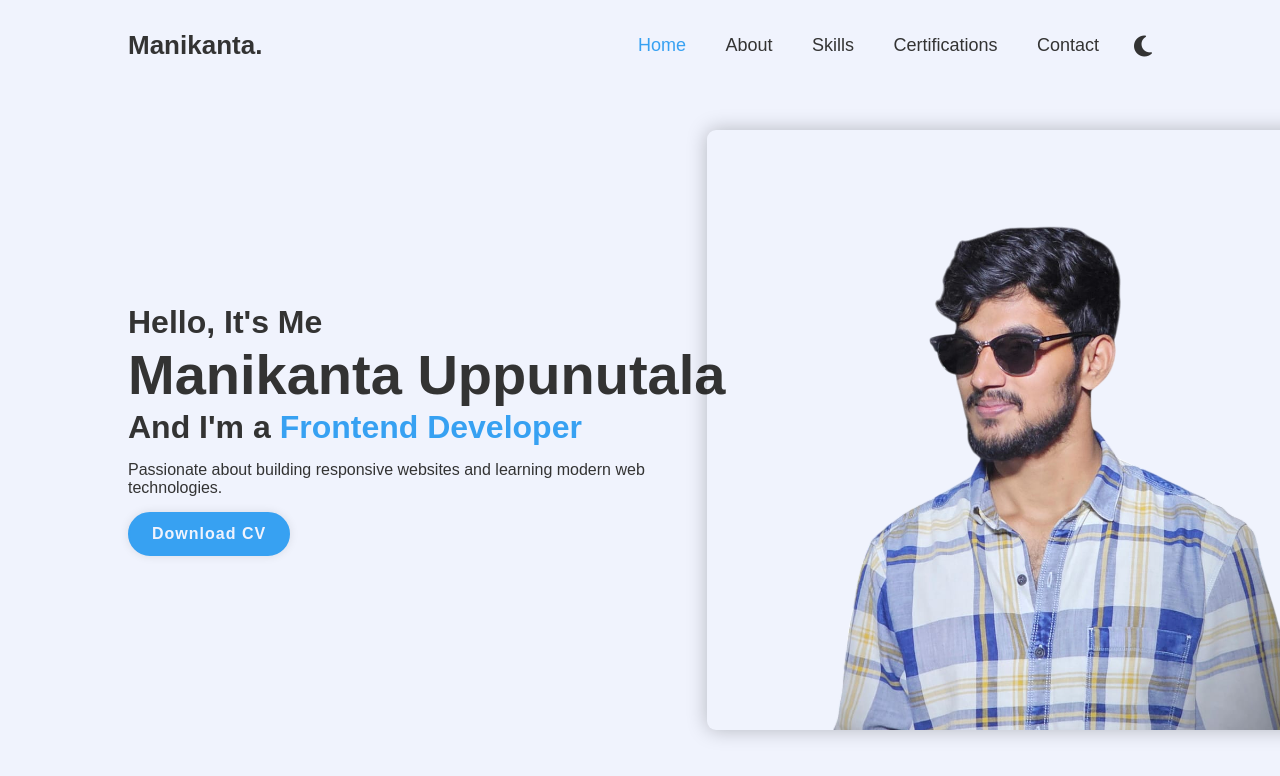
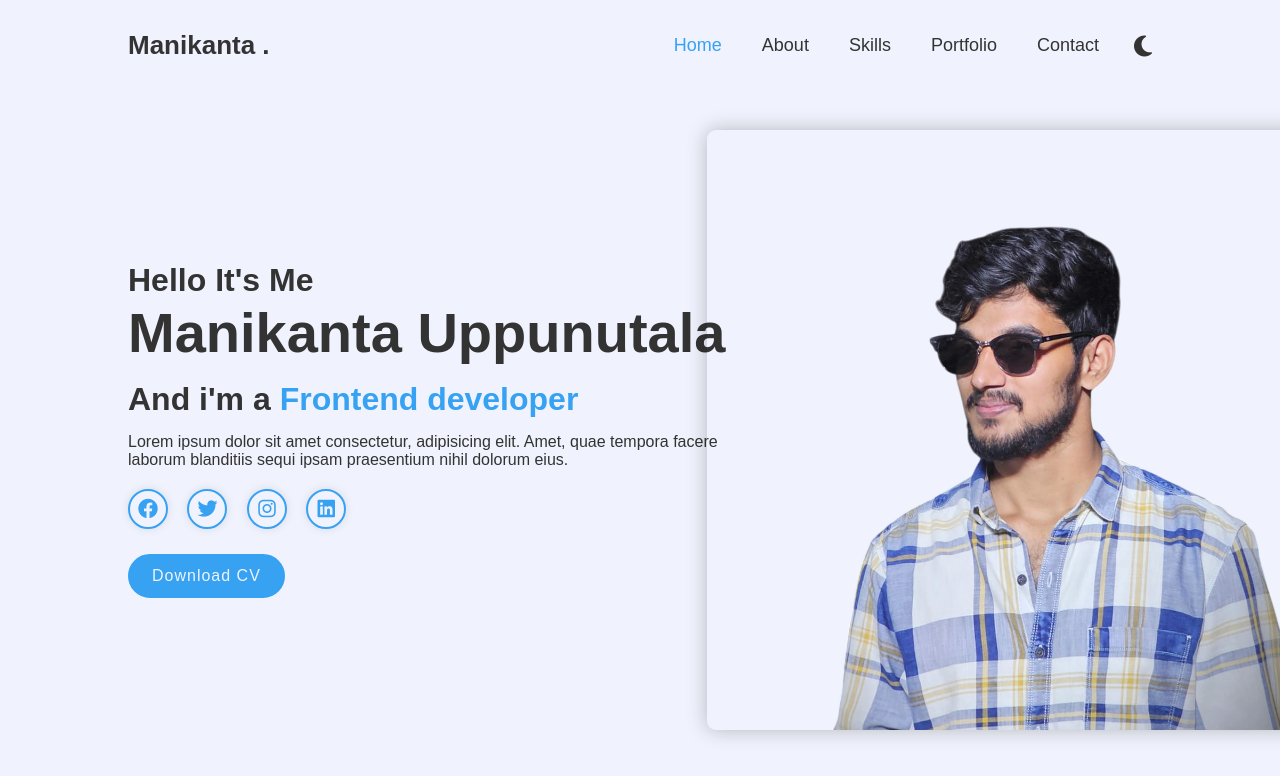
Before and after one commit to Maniknta610/Portfolio, a plain HTML site: page index.html in a window 1280 px wide. Shown: the top 776 px of the page. Drawn offline with Linux system fonts and the light colour scheme.

Commit message:
Merged remote with local portfolio

```diff
--- a/index.html
+++ b/index.html
@@ -1,39 +1,60 @@
 <!DOCTYPE html>
 <html lang="en">
 <head>
-  <meta charset="UTF-8" />
-  <meta name="viewport" content="width=device-width, initial-scale=1.0" />
-  <title>Home - Manikanta Portfolio</title>
-  <link rel="stylesheet" href="style.css" />
-  <link rel="stylesheet" href="https://cdnjs.cloudflare.com/ajax/libs/font-awesome/6.4.0/css/all.min.css" />
+    <meta charset="UTF-8">
+    <meta name="viewport" content="width=device-width, initial-scale=1.0">
+    <title>portfolio</title>
+    <link rel="stylesheet" href="style.css"/>
+    <link rel="stylesheet" href="https://cdnjs.cloudflare.com/ajax/libs/font-awesome/6.4.0/css/all.min.css">
 </head>
-<body>
+<body >
     <div class="container active" id="container">
         <header class="header">
-      <a href="index.html" class="logo">Manikanta.</a>
+            <a href="#" class="logo">Manikanta .</a>
+
             <nav class="navbar">
-        <a href="index.html" class="active">Home</a>
-        <a href="about.html">About</a>
-        <a href="skills.html">Skills</a>
-        <a href="certifications.html">Certifications</a>
-        <a href="contact.html">Contact</a>
+                <a href="#" class="active"> Home </a>
+                <a href="#" > About </a>
+                <a href="#" > Skills </a>
+                <a href="#" > Portfolio </a>
+                 <a href="#" > Contact  </a>
             </nav>
-      <div class="toggle-icon"><i class="fa-solid fa-moon"></i></div>
+            <div class="toggle-icon"><i class="fa-solid fa-moon"></i> </div>
         </header>
-
         <section class="home">
             <div class="home-content">
-        <h3>Hello, It's Me</h3>
+                <h3>Hello It's Me</h3>
                 <h1>Manikanta Uppunutala</h1>
-        <h3>And I'm a <span>Frontend Developer</span></h3>
-        <p>Passionate about building responsive websites and learning modern web technologies.</p>
+                <p></p>
+                <h3>And i'm a <span> Frontend developer </span></h3>
+                <p>Lorem ipsum dolor sit amet consectetur, adipisicing elit. Amet, quae tempora facere laborum blanditiis sequi ipsam praesentium nihil dolorum eius.</p>
+
+                <div class="social-Media">
+                    <a href="#"><i class="fa-brands fa-facebook"></i></a>
+                    <a href="#"><i class="fa-brands fa-twitter"></i></a>
+                    <a href="#"><i class="fa-brands fa-instagram"></i></a>
+                    <a href="#"><i class="fa-brands fa-linkedin"></i></a>
+                </div>
+
+
                 <a href="#" class="btn">Download CV</a>
             </div>
             <div class="home-img">
-        <img src="Manimain.PNG" alt="Profile Image" />
+                <img src="Manimain.PNG">
             </div>
         </section>
+
+        <section class="skills">
+            <div class="skills-content">
+
+
             </div>
-  <script src="script.js"></script>
+
+        </section>
+
+    </div>
+
+
+    <script src="script .js"></script>
 </body>
 </html>
--- a/script .js
+++ b/script .js
@@ -1,19 +1,22 @@
+const container = document.querySelector('.container');
 
-const container = document.querySelector('.container');
-if (container) {
+// Clone the container for dark mode
 const cloneContainer = container.cloneNode(true);
 cloneContainer.id = 'dark-container';
 document.body.appendChild(cloneContainer);
 cloneContainer.classList.remove('active');
 
+// Select toggle icons and moon/sun icons
 const toggleIcons = document.querySelectorAll('.toggle-icon');
 const icons = document.querySelectorAll('.toggle-icon i');
 
+// Safely update image inside dark container if it exists
 const darkContainerImg = cloneContainer.querySelector('.home-img img');
 if (darkContainerImg) {
-    darkContainerImg.src = 'Manimain.PNG';
+  darkContainerImg.src = 'Manimain.PNG'; // Use your actual image path
 }
 
+// Toggle dark/light mode
 toggleIcons.forEach(toggle => {
   toggle.addEventListener('click', () => {
     toggle.classList.add('disabled');
@@ -30,14 +33,3 @@ if (container) {
     cloneContainer.classList.toggle('active');
   });
 });
-}
-
-
-const navLinks = document.querySelectorAll('.navbar a');
-navLinks.forEach(link => {
-  if (link.href === window.location.href) {
-    link.classList.add('active');
-  } else {
-    link.classList.remove('active');
-  }
-});
--- a/style.css
+++ b/style.css
@@ -1,92 +1,59 @@
-* {
-  margin: 0;
-  padding: 0;
+*{
+    margin : 0;
+    padding : 0;
     box-sizing: border-box;
     text-decoration: none;
-  font-family: 'Poppins', sans-serif;
+    font-family: 'Poppins',sans-serif;
 }
 
-html {
-  scroll-behavior: smooth;
-}
-
-.container {
+.container{
     position: relative;
     background: #f0f3fd;
     color: #333;
 }
-
-.header {
+.header{
     position: fixed;
     top: 0;
     left: 0;
     width: 100%;
     padding: 30px 10%;
-  background: transparent;
+    background:transparent;
     display: flex;
     align-items: center;
     z-index: 100;
 }
 
-.logo {
+.logo{
     font-size: 26px;
     color: #333;
     font-weight: 600;
     margin-right: auto;
 }
 
-.navbar a {
+.navbar a{
     font-size: 18px;
     color: #333;
     font-weight: 500;
     margin-right: 35px;
-  transition: 0.5s;
+    transition: .5s;
+
 }
 
 .navbar a:hover,
-.navbar a.active {
+.navbar a.active  {
     color: #37a1f2;
 }
 
-.toggle-icon {
+.toggle-icon{
     display: flex;
     font-size: 24px;
     cursor: pointer;
+
+
 }
 
-.toggle-icon.disabled {
-  pointer-events: none;
-}
-
-section {
-  padding: 80px 10%;
-}
-
-section h2 {
-  font-size: 36px;
-  margin-bottom: 20px;
-  color: #37a1f2;
-}
-
-section p,
-section ul {
-  font-size: 18px;
-  color: #333;
-}
-
-ul {
-  list-style: disc;
-  padding-left: 20px;
-}
-
-.certifications-content ul li,
-.skills-content ul li {
-  margin-bottom: 10px;
-}
-
-.contact-content a {
-  color: #37a1f2;
-  text-decoration: underline;
+.toggle-icon.disabled{
+    position-events: none;
 }
 
 .home {
@@ -95,30 +62,28 @@ ul {
     align-items: center;
     padding: 60px 10% 0;
 }
-
-.home-content {
+.home-content{
     max-width: 600px;
 }
 
-.home-content h1 {
+.home-content h1{
     font-size: 56px;
     line-height: 1.2;
 }
 
-.home-content h3 {
+.home-content h3{
     font-size: 32px;
 }
 
 .home-content h3 span {
     color: #37a1f2;
 }
-
-.home-content p {
+.home-content p{
     font-size: 16px;
     margin: 15px 0;
 }
 
-.social-Media a {
+.social-Media a{
     display: inline-flex;
     justify-content: center;
     align-items: center;
@@ -127,7 +92,7 @@ ul {
     background: transparent;
     border: 2px solid #37a1f2;
     border-radius: 50%;
-  box-shadow: 0 0 10px rgba(0, 0, 0, 0.1);
+    box-shadow: 0 0 10px rgba(0, 0, 0, .1);
     font-size: 20px;
     color: #37a1f2;
     margin: 5px 15px 25px 0;
@@ -144,15 +109,17 @@ ul {
     background: #37a1f2;
     border: 2px solid #37a1f2;
     border-radius: 40px;
-  box-shadow: 0 0 10px rgba(0, 0, 0, 0.1);
+    box-shadow: 0 0 10px rgd(0, 0, 0, .1);
     font-size: 16px;
     color: #f0f3fd;
     letter-spacing: 1px;
-  font-weight: 600;
-  transition: 0.5s;
+    font-weight: 600px;
+    transition: .5s;
+
+
 }
 
-.btn:hover {
+.btn:hover{
     background-color: transparent;
     color: #37a1f2;
 }
@@ -168,30 +135,32 @@ ul {
 
 .home-img img {
   position: absolute;
+  /* bottom: 0;   */
   width: 600px;
   height: auto;
   border-radius: 9px;
   box-shadow: 0 0 20px rgba(0, 0, 0, 0.25);
   object-fit: cover;
   pointer-events: none;
+
 }
-
-#dark-container {
+#dark-container{
     position: absolute;
     top: 0;
     left: 0;
     width: 100%;
     background: #15202b;
     color: #f0f3fd;
+
 }
 
 #dark-container .logo,
-#dark-container .navbar {
+#dark-container .navbar{
     color: #f0f3fd;
 }
 
 #dark-container .navbar a:hover,
-#dark-container .navbar a.active {
+#dark-container .navbar a.active{
     color: #37a1f2;
 }
 
@@ -199,6 +168,7 @@ ul {
 #dark-container {
     clip-path: circle(0% at 0 0);
     transition-delay: 1.5s;
+
 }
 
 .active#container,
@@ -207,4 +177,5 @@ ul {
   clip-path: circle(150% at 0 0);
   transition: 1.5s cubic-bezier(0.645, 0.045, 0.355, 1);
   transition-delay: 0s;
+
 }
```
Lines whose indentation alone changed are shown as unchanged.
